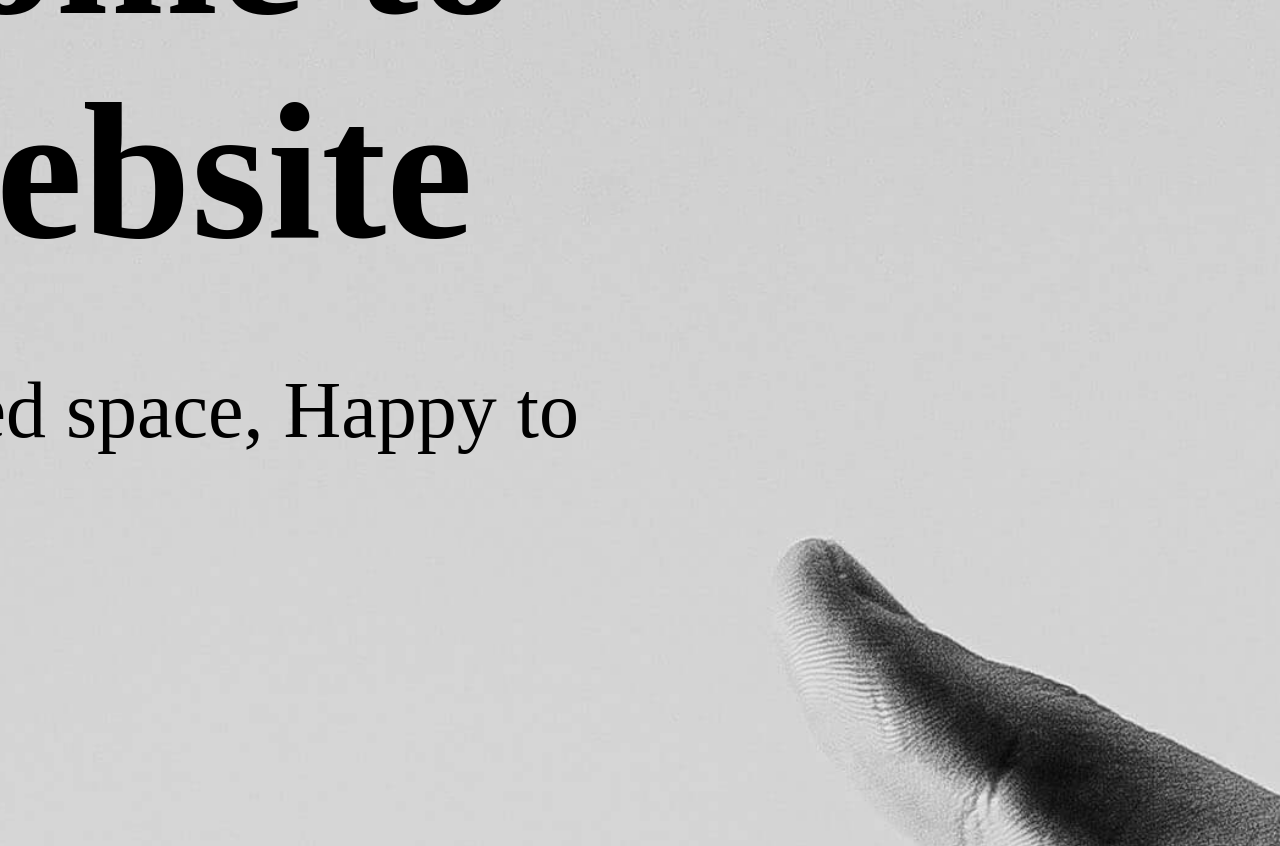
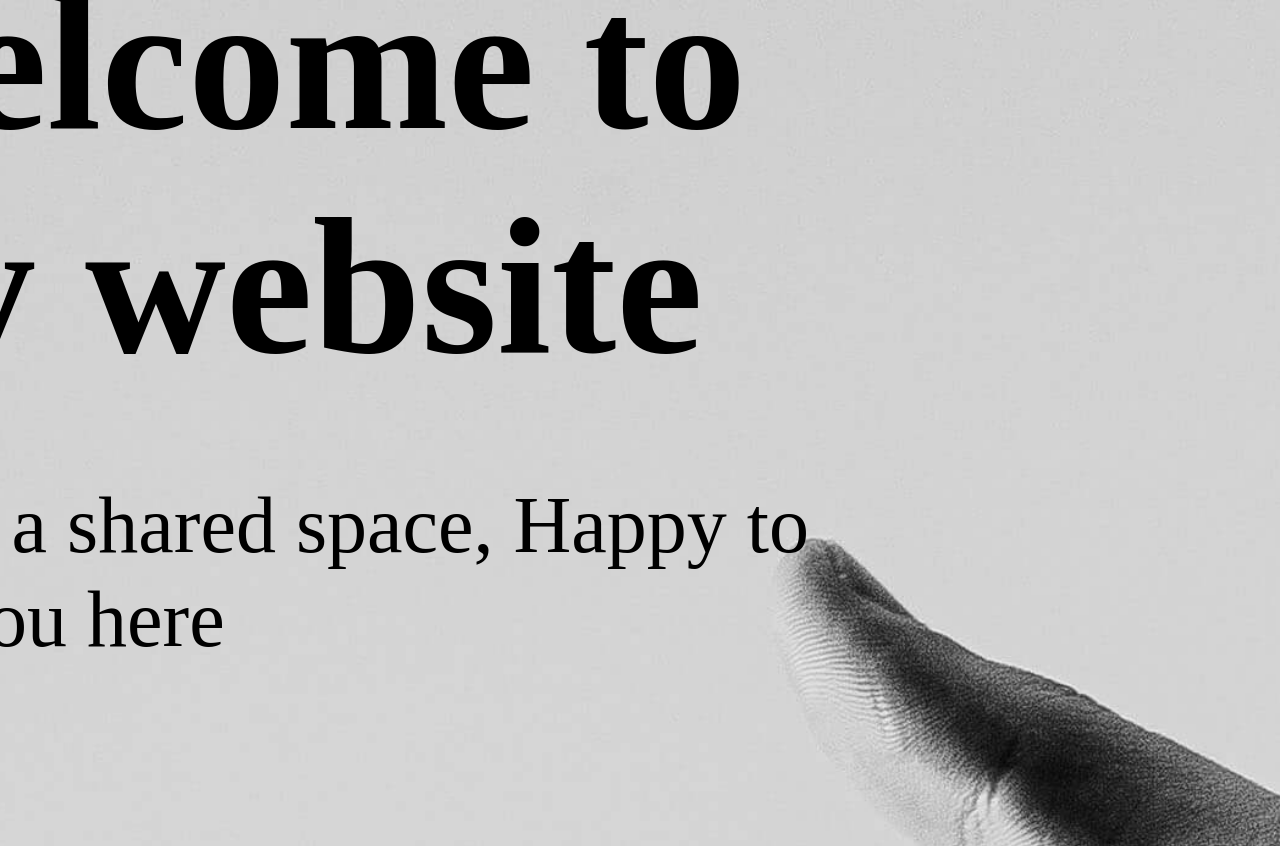
Before and after one commit to jmajurel/myWebsite, a PHP site: page / in a window 1280 px wide. Shown: the top 846 px of the page. Run offline with PHP 8.4, Linux system fonts and the light colour scheme; some web fonts are replaced.

Commit message:
try fixing parallax issue

```diff
--- a/styles/landing.css
+++ b/styles/landing.css
@@ -13,8 +13,8 @@
 }
 
 .landing .textblock {
-    margin-top: -10%;
-    margin-left: -20%;
+    /*margin-top: -10%;
+    margin-left: -20%;*/
     max-width: 50%;
     -webkit-transform: translate3d(0, 0, -1px) scale(2);
     transform: translate3d(0, 0, -1px) scale(2);
```
